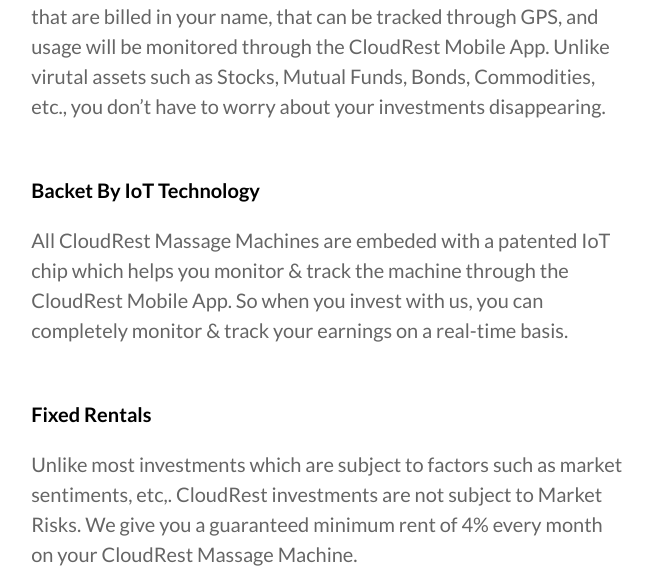
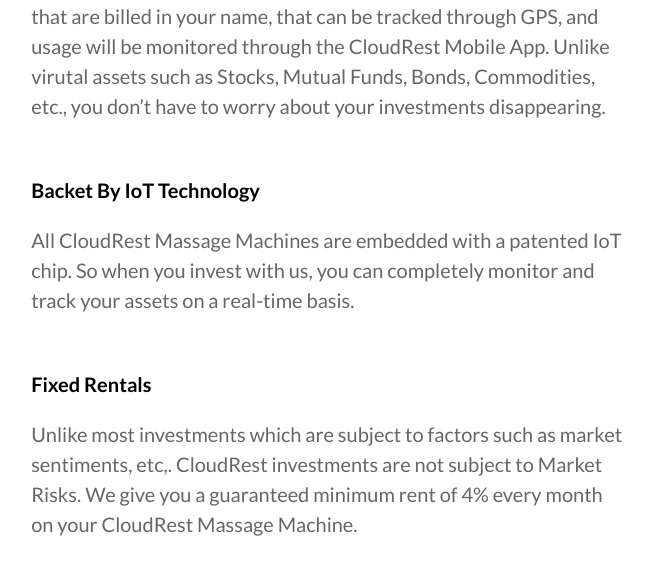
Before and after one commit to pranoy1994/cloud-rest-php, a PHP site: page /invest.php in a window 1280 px wide. Shown: the part 3387-3972 px from the top of the page, without its empty margins (340-993 px from the left). Run offline with PHP 8.4, Linux system fonts and the light colour scheme; some libraries are stand-ins or nearby versions.

Commit message:
Update invest.php

```diff
--- a/invest.php
+++ b/invest.php
@@ -100,7 +100,7 @@ padding-right: 15%;">
 
     <div style="margin-top:5%">
         <p class="heading">Backet By IoT Technology</p>
-        <p class="heading-body">All CloudRest Massage Machines are embeded with a patented IoT chip which helps you monitor & track the machine through the CloudRest Mobile App. So when you invest with us, you can completely monitor & track your earnings on a real-time basis. </p>
+        <p class="heading-body">All CloudRest Massage Machines are embedded with a patented IoT chip. So when you invest with us, you can completely monitor and track your assets on a real-time basis. </p>
     </div>
 
     <div style="margin-top:5%">
```
